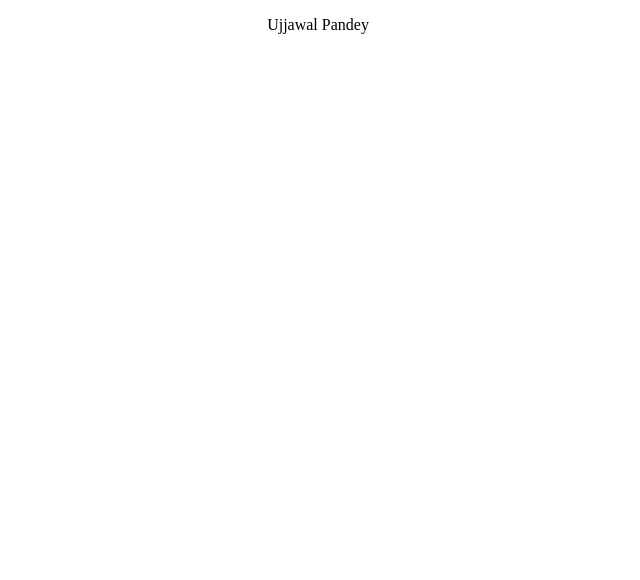
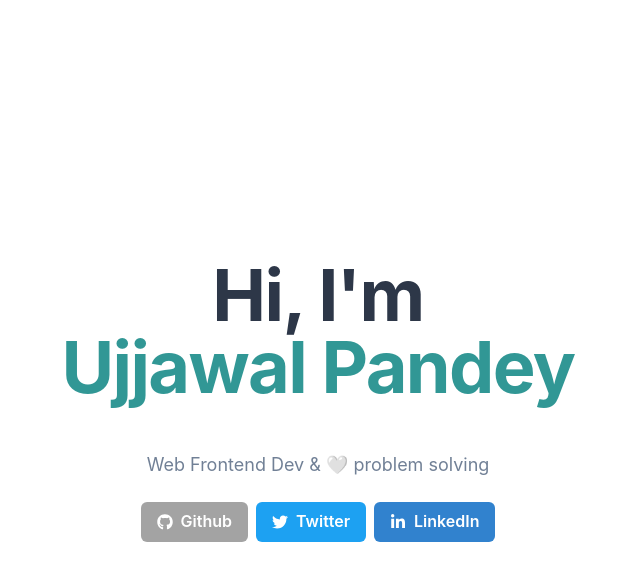
Before and after one commit to theiconik/theiconik.github.io, a React (Create React App) app in the folder v2-reactjs-chakra-ui/: page / in a window 1280 px wide. Shown: the top 580 px of the page, without its empty margins (322-962 px from the left). Built offline with nearby package versions, Linux system fonts and the light colour scheme.

Commit message:
Content almost built up with styling

```diff
--- a/v2-reactjs-chakra-ui/package.json
+++ b/v2-reactjs-chakra-ui/package.json
@@ -3,11 +3,16 @@
   "version": "0.1.0",
   "private": true,
   "dependencies": {
+    "@chakra-ui/react": "^1.6.3",
+    "@emotion/react": "^11.4.0",
+    "@emotion/styled": "^11.3.0",
     "@testing-library/jest-dom": "^5.14.1",
     "@testing-library/react": "^11.2.7",
     "@testing-library/user-event": "^12.8.3",
+    "framer-motion": "^4.1.17",
     "react": "^17.0.2",
     "react-dom": "^17.0.2",
+    "react-icons": "^4.2.0",
     "react-scripts": "4.0.3",
     "web-vitals": "^1.1.2"
   },
--- a/v2-reactjs-chakra-ui/src/App.css
+++ b/v2-reactjs-chakra-ui/src/App.css
@@ -1,38 +1,20 @@
 .App {
-  text-align: center;
+  margin: 0 30px;
+  max-width: 100vw;
+  min-height: 100vh;
+  display: flex;
+  align-items: center;
+  justify-content:center;
 }
 
-.App-logo {
-  height: 40vmin;
-  pointer-events: none;
+.content {
+  display: flex;
+  flex-direction:column;
+  align-items: center;
 }
 
-@media (prefers-reduced-motion: no-preference) {
-  .App-logo {
-    animation: App-logo-spin infinite 20s linear;
+@media (max-width: 535px){
+  .App {
+    transform: scale(0.90);
   }
 }
-
-.App-header {
-  background-color: #282c34;
-  min-height: 100vh;
-  display: flex;
-  flex-direction: column;
-  align-items: center;
-  justify-content: center;
-  font-size: calc(10px + 2vmin);
-  color: white;
-}
-
-.App-link {
-  color: #61dafb;
-}
-
-@keyframes App-logo-spin {
-  from {
-    transform: rotate(0deg);
-  }
-  to {
-    transform: rotate(360deg);
-  }
-}
--- a/v2-reactjs-chakra-ui/src/App.js
+++ b/v2-reactjs-chakra-ui/src/App.js
@@ -1,10 +1,48 @@
-import './App.css';
+import "./App.css";
+import { ChakraProvider, Heading, Text, Button, HStack } from "@chakra-ui/react";
+import {FaFacebook, FaGithub, FaLinkedinIn, FaTwitter} from 'react-icons/fa';
 
 function App() {
   return (
-    <div className="App">
-      <p>Ujjawal Pandey</p>
-    </div>
+    <ChakraProvider>
+      <div className="App">
+        <div className="content">
+          <Heading
+            as="h1"
+            size="4xl"
+            fontWeight="700"
+            color="#2d3748"
+            style={{ letterSpacing: "-0.1rem" }}
+          >
+            Hi, I'm
+          </Heading>
+          <Heading
+            className="name"
+            as="h1"
+            size="4xl"
+            color="#319795"
+            fontWeight="700"
+            style={{ letterSpacing: "-0.1rem" }}
+          >
+            Ujjawal Pandey
+          </Heading>
+          <Text fontSize="lg" color="gray.500" mt={12} mb={6} style={{textAlign: "center"}}>
+            Web Frontend Dev & 🤍 problem solving
+          </Text>
+          <HStack>
+            <Button colorScheme="blackAlpha" leftIcon={<FaGithub />}>
+              Github
+            </Button>
+            <Button colorScheme="twitter" leftIcon={<FaTwitter />}>
+              Twitter
+            </Button>
+            <Button colorScheme="blue" leftIcon={<FaLinkedinIn />}>
+              LinkedIn
+            </Button>
+          </HStack>
+        </div>
+      </div>
+    </ChakraProvider>
   );
 }
 
```
Also changed, not shown: v2-reactjs-chakra-ui/src/index.js (+4 -5 lines), 1 other file (tests, documents, lock files or other folders).
